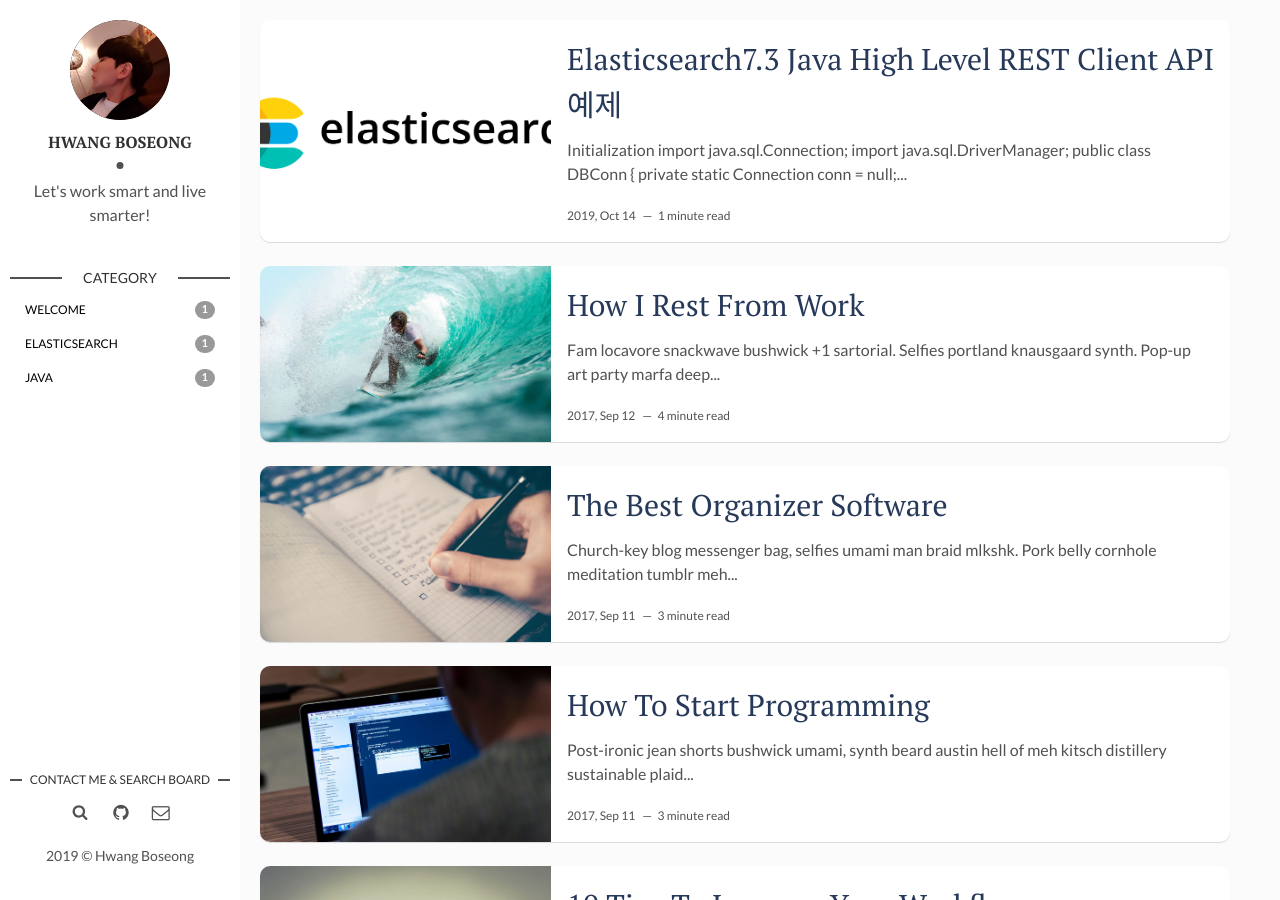
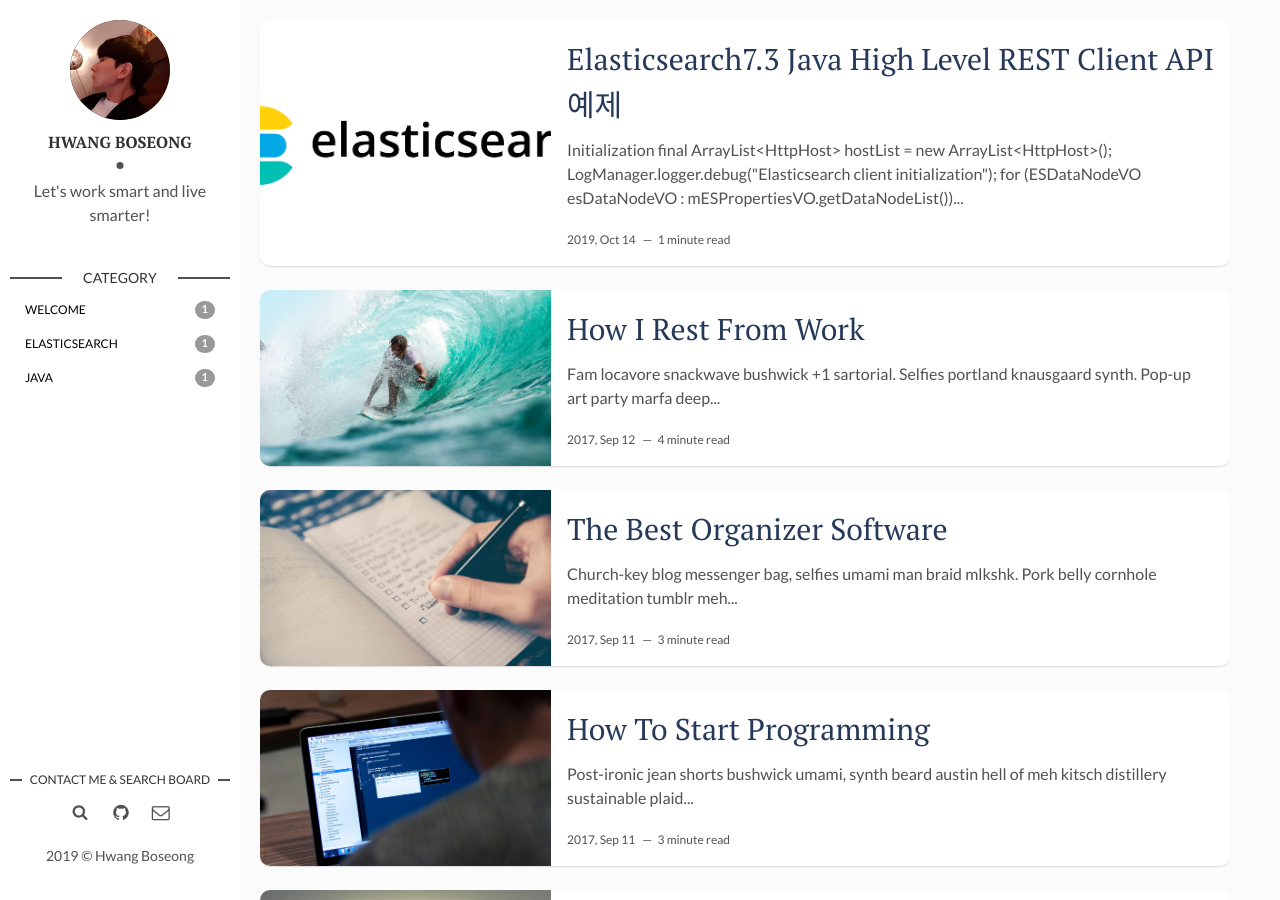
Before and after one commit to hboseong/hboseong.github.io, a Jekyll site: the page built from index.html, in a window 1280 px wide and 900 px high. Built offline with Jekyll 4.4.1, drawn with Linux system fonts in a browser that asks for light colours; nearby versions of some CDN libraries; the list of posts is cut into pages by our own code.

Commit message:
Update 2019-10-14-Elasticsearch7.3-Java-High-Level-REST-Client API.md

````diff
--- a/_posts/2019-10-14-Elasticsearch7.3-Java-High-Level-REST-Client API.md
+++ b/_posts/2019-10-14-Elasticsearch7.3-Java-High-Level-REST-Client API.md
@@ -10,38 +10,16 @@ img: elasticsearch.png # Add image post (optional)
 # Initialization
 
 ```java
-import java.sql.Connection;
-import java.sql.DriverManager;
 
-public class DBConn {
-    private static Connection conn = null;
+final ArrayList<HttpHost> hostList = new ArrayList<HttpHost>();
 
-    private DBConn() {
-    }
+LogManager.logger.debug("Elasticsearch client initialization");
 
-    public static Connection getConnection() {
-        String url = "jdbc:oracle:thin:@220.76.176.66:1521:orcl", user = "noritersand", pwd = "java301$!";
-        if (conn == null) {
-            try {
-                Class.forName("oracle.jdbc.driver.OracleDriver");
-                conn = DriverManager.getConnection(url, user, pwd);
-            } catch (Exception e) {
-                System.out.println(e);
-            }
-        }
-        return conn;
-    }
+for (ESDataNodeVO esDataNodeVO : mESPropertiesVO.getDataNodeList())
+    hostList.add(newHttpHost(esDataNodeVO.getHost(), esDataNodeVO.getPort(), "http"));
 
-    public static void close() {
-        if (conn != null) {
-            try {
-                if (!conn.isClosed())
-                    conn.close();
-            } catch (Exception e) {
-                System.out.println(e);
-            }
-        }
-        conn = null;
-    }
-}
+final RestClientBuilder builder = RestClient.builder(hostList.toArray(new HttpHost[hostList.size()]));
+
+mCQueue.enqueue(new RestHighLevelClient(builder));
+
 ```
````
